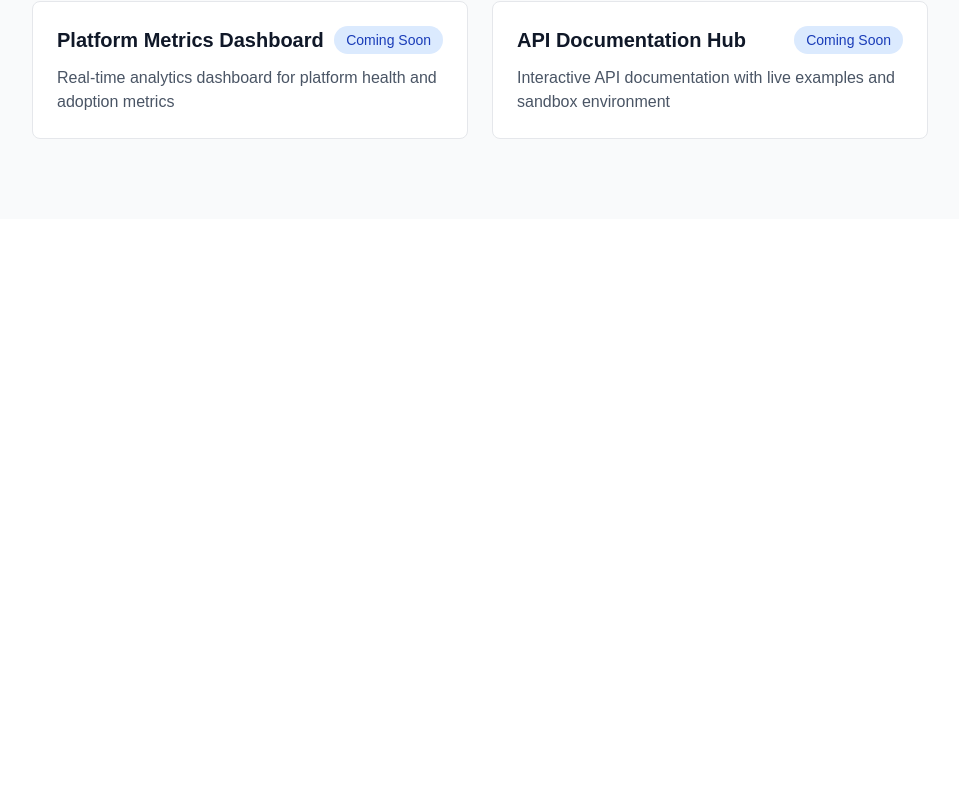
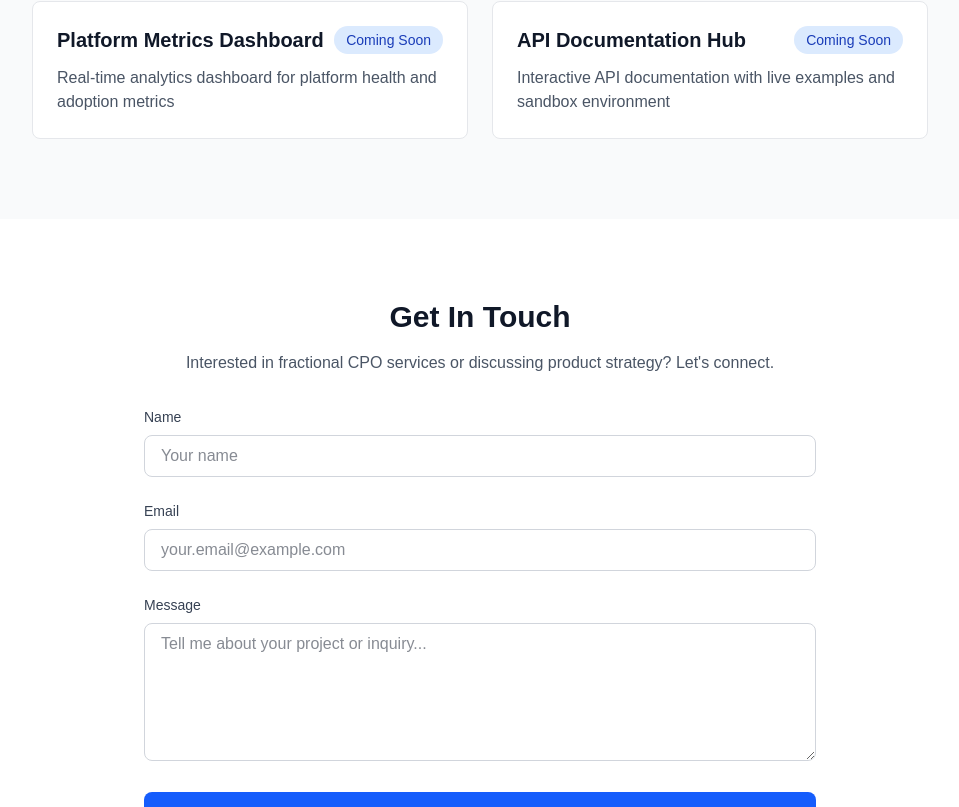
Before and after one commit to goehmen/pm-portfolio, a Next.js app: page / in a window 1280 px wide. Shown: the part 1979-2786 px from the top of the page, without its empty margins (160-1119 px from the left). Before the commit the page ends 2198 px from the top, so only its background shows below. Built offline with nearby package versions, Linux system fonts and the light colour scheme.

Commit message:
Add Contact Form with Formspree and footer with social links

```diff
--- a/app/page.tsx
+++ b/app/page.tsx
@@ -32,7 +32,7 @@ export default function Home() {
         </section>
 
 
-        <section className="py-20 px-4 bg-white">
+        <section id="about"className="py-20 px-4 bg-white">
           <div className="max-w-4xl mx-auto">
             <h2 className="text-3xl font-bold text-gray-900 mb-8">
               About
@@ -98,7 +98,7 @@ export default function Home() {
           </div>
         </section>
         {/* Projects Section */}
-      <section className="py-20 px-4 bg-gray-50">
+      <section id="projects"className="py-20 px-4 bg-gray-50">
         <div className="max-w-4xl mx-auto">
           <h2 className="text-3xl font-bold text-gray-900 mb-8">
             Projects
@@ -175,6 +175,150 @@ export default function Home() {
           </div>
         </div>
       </section>
+      {/* Contact Section */}
+      <section id="contact" className="py-20 px-4 bg-white">
+        <div className="max-w-2xl mx-auto">
+          <h2 className="text-3xl font-bold text-gray-900 mb-4 text-center">
+            Get In Touch
+          </h2>
+          <p className="text-gray-600 text-center mb-8">
+            Interested in fractional CPO services or discussing product strategy? Let's connect.
+          </p>
+
+          <form
+            action="https://formspree.io/f/meelkknl"
+            method="POST"
+            className="space-y-6"
+          >
+            <div>
+              <label htmlFor="name" className="block text-sm font-medium text-gray-700 mb-2">
+                Name
+              </label>
+              <input
+                type="text"
+                name="name"
+                id="name"
+                required
+                className="w-full px-4 py-2 border border-gray-300 rounded-lg focus:ring-2 focus:ring-blue-500 focus:border-transparent text-gray-900"
+                placeholder="Your name"
+              />
+            </div>
+
+            <div>
+              <label htmlFor="email" className="block text-sm font-medium text-gray-700 mb-2">
+                Email
+              </label>
+              <input
+                type="email"
+                name="email"
+                id="email"
+                required
+                className="w-full px-4 py-2 border border-gray-300 rounded-lg focus:ring-2 focus:ring-blue-500 focus:border-transparent text-gray-900"
+                placeholder="your.email@example.com"
+              />
+            </div>
+
+            <div>
+              <label htmlFor="message" className="block text-sm font-medium text-gray-700 mb-2">
+                Message
+              </label>
+              <textarea
+                name="message"
+                id="message"
+                required
+                rows={5}
+                className="w-full px-4 py-2 border border-gray-300 rounded-lg focus:ring-2 focus:ring-blue-500 focus:border-transparent text-gray-900"
+                placeholder="Tell me about your project or inquiry..."
+              />
+            </div>
+
+            <button
+              type="submit"
+              className="w-full bg-blue-600 text-white font-medium py-3 px-6 rounded-lg hover:bg-blue-700 transition-colors duration-200"
+            >
+              Send Message
+            </button>
+          </form>
+        </div>
+      </section>
+      {/* Footer */}
+      <footer className="bg-gray-900 text-gray-300 py-12 px-4">
+        <div className="max-w-4xl mx-auto">
+          <div className="grid grid-cols-1 md:grid-cols-3 gap-8 mb-8">
+            {/* Column 1: About */}
+            <div>
+              <h3 className="text-white font-bold mb-4">Greg Oehmen</h3>
+              <p className="text-sm">
+                Product leader specializing in cloud platforms, fintech APIs, and AI-enabled products.
+              </p>
+            </div>
+
+            {/* Column 2: Quick Links */}
+            <div>
+              <h3 className="text-white font-bold mb-4">Quick Links</h3>
+              <ul className="space-y-2 text-sm">
+                <li>
+                  <a href="#about" className="hover:text-white transition-colors">
+                    About
+                  </a>
+                </li>
+                <li>
+                  <a href="#projects" className="hover:text-white transition-colors">
+                    Projects
+                  </a>
+                </li>
+                <li>
+                  <a href="#contact" className="hover:text-white transition-colors">
+                    Contact
+                  </a>
+                </li>
+              </ul>
+            </div>
+
+            {/* Column 3: Connect */}
+            <div>
+              <h3 className="text-white font-bold mb-4">Connect</h3>
+              <ul className="space-y-2 text-sm">
+                <li>
+                  <a
+                    href="https://www.linkedin.com/in/grego"
+                    target="_blank"
+                    rel="noopener noreferrer"
+                    className="hover:text-white transition-colors"
+                  >
+                    LinkedIn
+                  </a>
+                </li>
+                <li>
+                  <a
+                    href="https://github.com/goehmen"
+                    target="_blank"
+                    rel="noopener noreferrer"
+                    className="hover:text-white transition-colors"
+                  >
+                    GitHub
+                  </a>
+                </li>
+                <li>
+                  <a
+                    href="https://gregoehmen.io"
+                    target="_blank"
+                    rel="noopener noreferrer"
+                    className="hover:text-white transition-colors"
+                  >
+                    gregoehmen.io
+                  </a>
+                </li>
+              </ul>
+            </div>
+          </div>
+
+          {/* Bottom Bar */}
+          <div className="border-t border-gray-800 pt-8 text-center text-sm">
+            <p>© {new Date().getFullYear()} Greg Oehmen. All rights reserved.</p>
+          </div>
+        </div>
+      </footer>
       </div>
     );
   }
```
